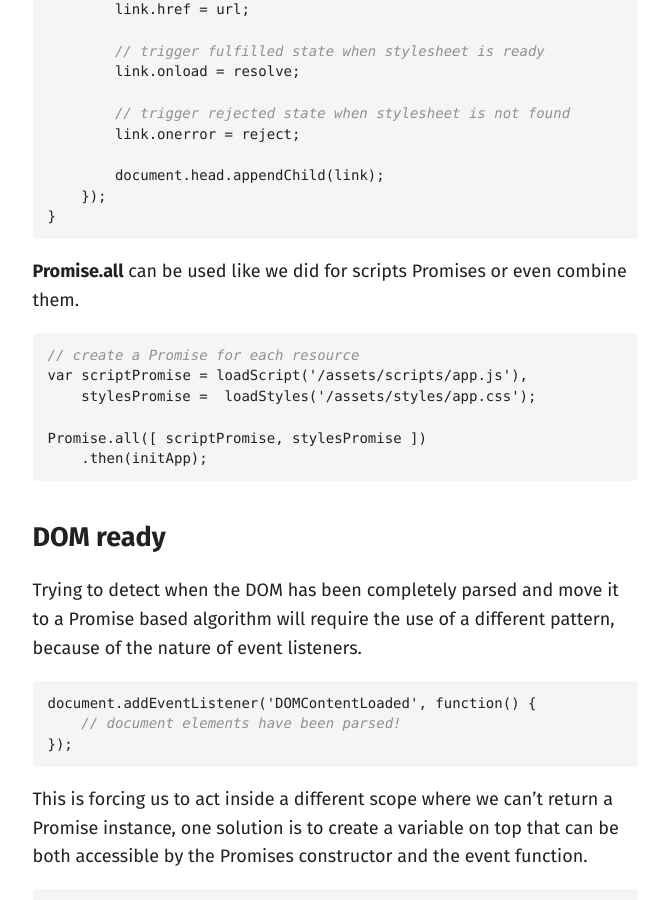
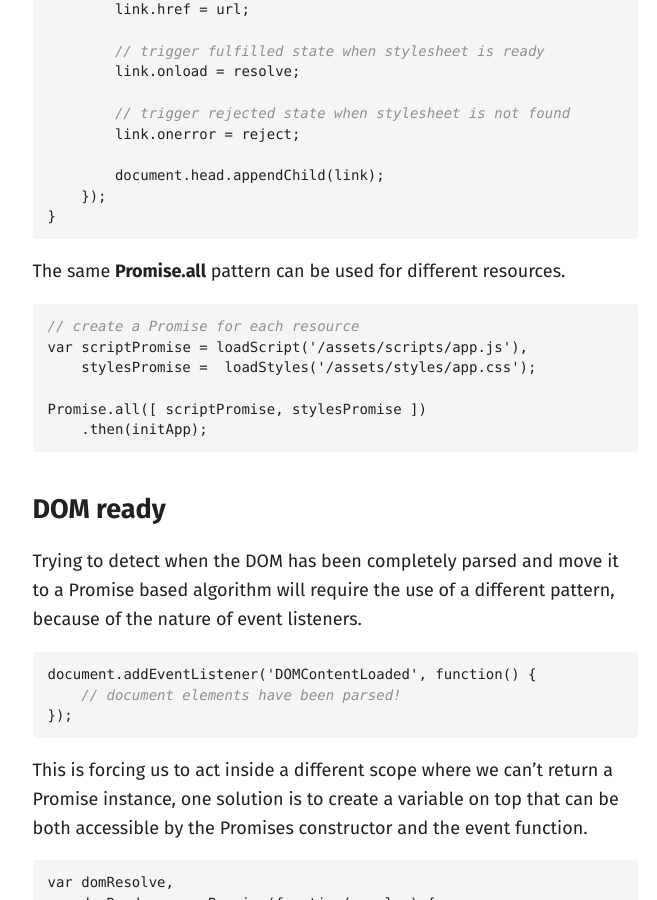
Before and after one commit to jeremenichelli/jeremenichelli.github.io, a Jekyll site: the page built from _posts/2016-04-18-patterns-for-a-promise-based-initialization.md, in a window 1280 px wide and 900 px high, scrolled down 2559 px. Shown: the whole window, without its empty margins (305-962 px from the left). Built offline with Jekyll 4.4.1, drawn with Linux system fonts in a browser that asks for light colours.

Commit message:
Small corrections on old posts

```diff
--- a/_posts/2016-04-18-patterns-for-a-promise-based-initialization.md
+++ b/_posts/2016-04-18-patterns-for-a-promise-based-initialization.md
@@ -103,7 +103,7 @@ function loadStyles(url) {
 }
 {% endhighlight %}
 
-**Promise.all** can be used like we did for scripts Promises or even combine them.
+The same **Promise.all** pattern can be used for different resources.
 
 {% highlight javascript %}
 // create a Promise for each resource
```
Also changed, not shown: _posts/2016-04-04-always-animate-translate-instead-of-positions.md (+1 -1 lines).
